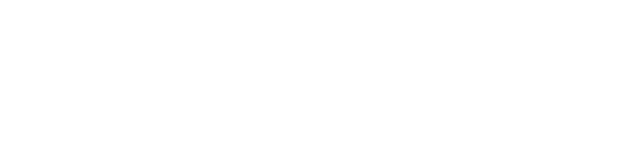
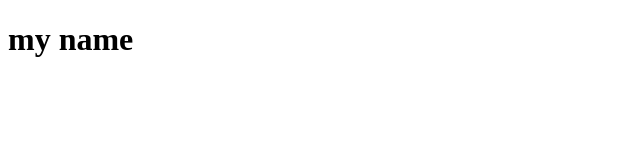
Before and after one commit to ishluc12/gate3, a plain HTML site: page index.html in a window 1280 px wide. Shown: the whole page, without its empty margins (0-640 px from the left). Drawn offline with Linux system fonts and the light colour scheme.

Commit message:
second commit

```diff
--- a/index.html
+++ b/index.html
@@ -7,6 +7,9 @@
     <title>Document</title>
 </head>
 <body>
+    <h1>
+        my name
+    </h1>
 
 </body>
 </html>
```
